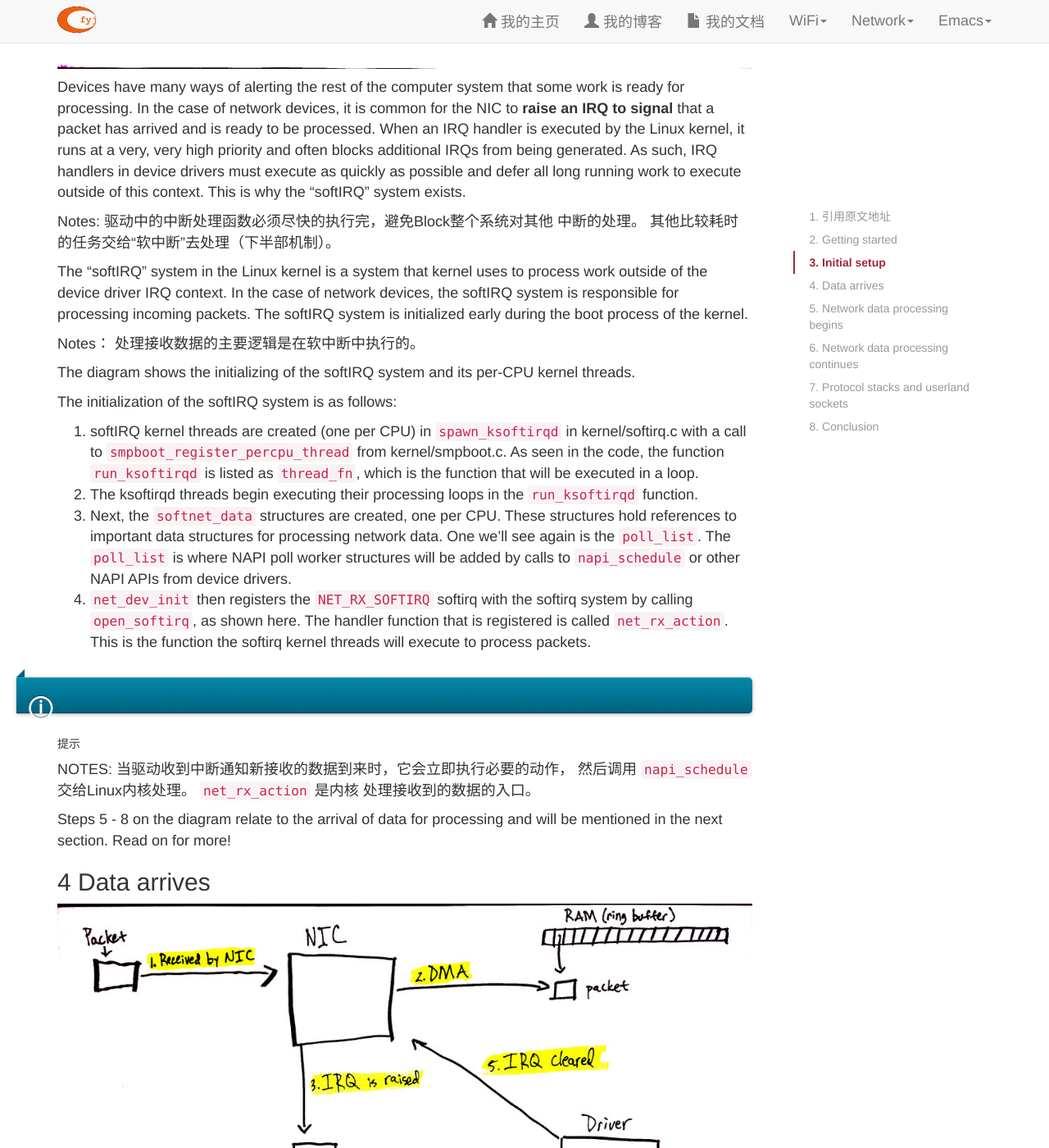
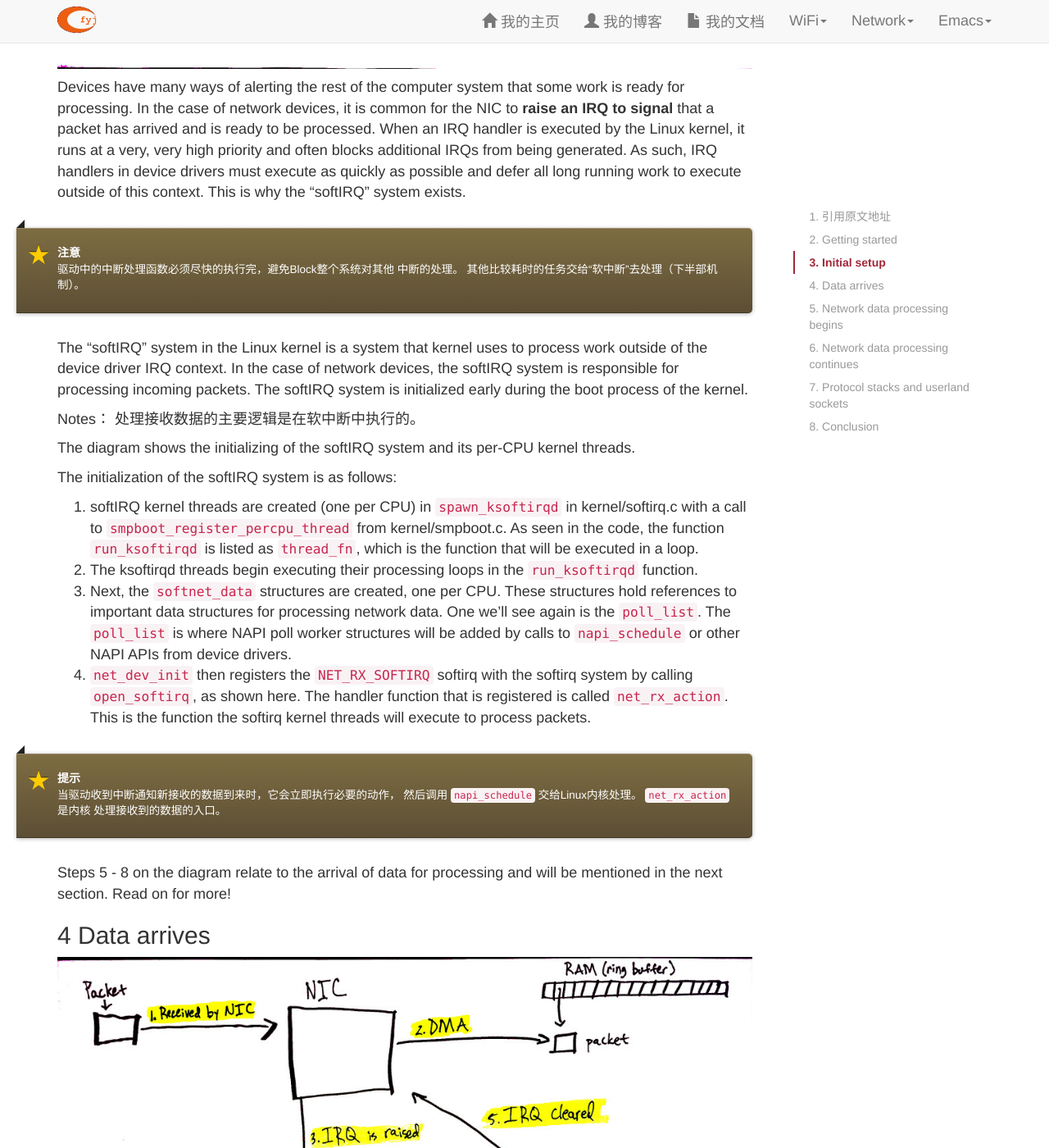
Before and after one commit to fuyajun1983cn/docs, a Jekyll site: the page built from contents/network/002/linux-network-rx-path-overview.html, in a window 1280 px wide and 1400 px high, scrolled down 1201 px. Shown: the whole window at 82% size. Built offline with Jekyll 4.4.1, drawn with Linux system fonts in a browser that asks for light colours.

Commit message:
2017年03月28日10时46分09秒

```diff
--- a/contents/network/002/linux-network-rx-path-overview.html
+++ b/contents/network/002/linux-network-rx-path-overview.html
@@ -62,11 +62,13 @@ generated. As such, IRQ handlers in device drivers must execute as
 quickly as possible and defer all long running work to execute
 outside of this context. This is why the “softIRQ” system exists.
 </p>
-
+<div class="note">
+  <h5>注意</h5>
 <p>
-Notes: 驱动中的中断处理函数必须尽快的执行完，避免Block整个系统对其他
+驱动中的中断处理函数必须尽快的执行完，避免Block整个系统对其他
 中断的处理。 其他比较耗时的任务交给“软中断”去处理（下半部机制）。
 </p>
+</div>
 
 <p>
 The “softIRQ” system in the Linux kernel is a system that kernel
@@ -113,14 +115,14 @@ process packets.
 </li>
 </ol>
 
-<p class="note info">
+<div class="note">
   <h5>提示</h5>
   <p>
-NOTES: 当驱动收到中断通知新接收的数据到来时，它会立即执行必要的动作，
+当驱动收到中断通知新接收的数据到来时，它会立即执行必要的动作，
 然后调用 <code>napi_schedule</code> 交给Linux内核处理。 <code>net_rx_action</code> 是内核
 处理接收到的数据的入口。
   </p>
-</p>
+</div>
 
 <p>
 Steps 5 - 8 on the diagram relate to the arrival of data for
@@ -257,14 +259,14 @@ in RAM.
 <li>Packets are handed over to <code>napi_gro_receive</code>, which will deal with
 possible Generic Receive Offloading.
 
-  <p class="note info">
+  <div class="note info">
     <h5>GRO是什么？</h5>
     <p>
 Generic Receive Offloading (GRO) is a software
 implementation of a hardware optimization that is known as Large
 Receive Offloading (LRO), (把小数据包组成大的数据再往协议栈层去送)
 </p>
-</p>
+</div>
 </li>
 <li>Packets are either held for GRO and the call chain ends here or
 packets are passed on to <code>net_receive_skb</code> to proceed up toward the
```
